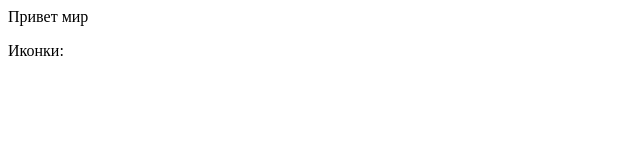
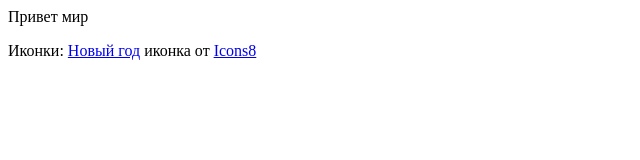
Before and after one commit to Mila2201/dem.github.io, a plain HTML site: page index.html in a window 1280 px wide. Shown: the whole page, without its empty margins (0-640 px from the left). Drawn offline with Linux system fonts and the light colour scheme.

Commit message:
Update index.html

```diff
--- a/index.html
+++ b/index.html
@@ -7,6 +7,7 @@
 </head>
 <body>
   <p>Иконки:
+    <a target="_blank" href="https://icons8.com/icon/17330/christmas-tree">Новый год</a> иконка от <a target="_blank" href="https://icons8.com">Icons8</a>
 </p>
 </body>
 </html>
```
